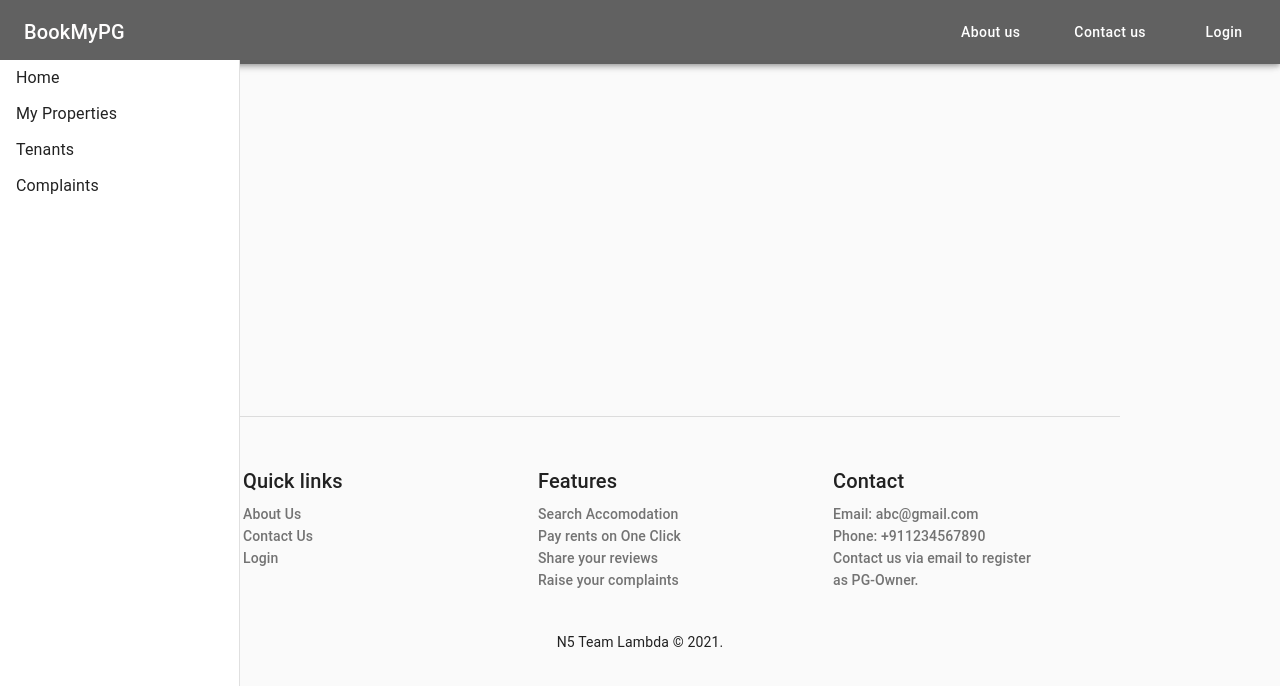
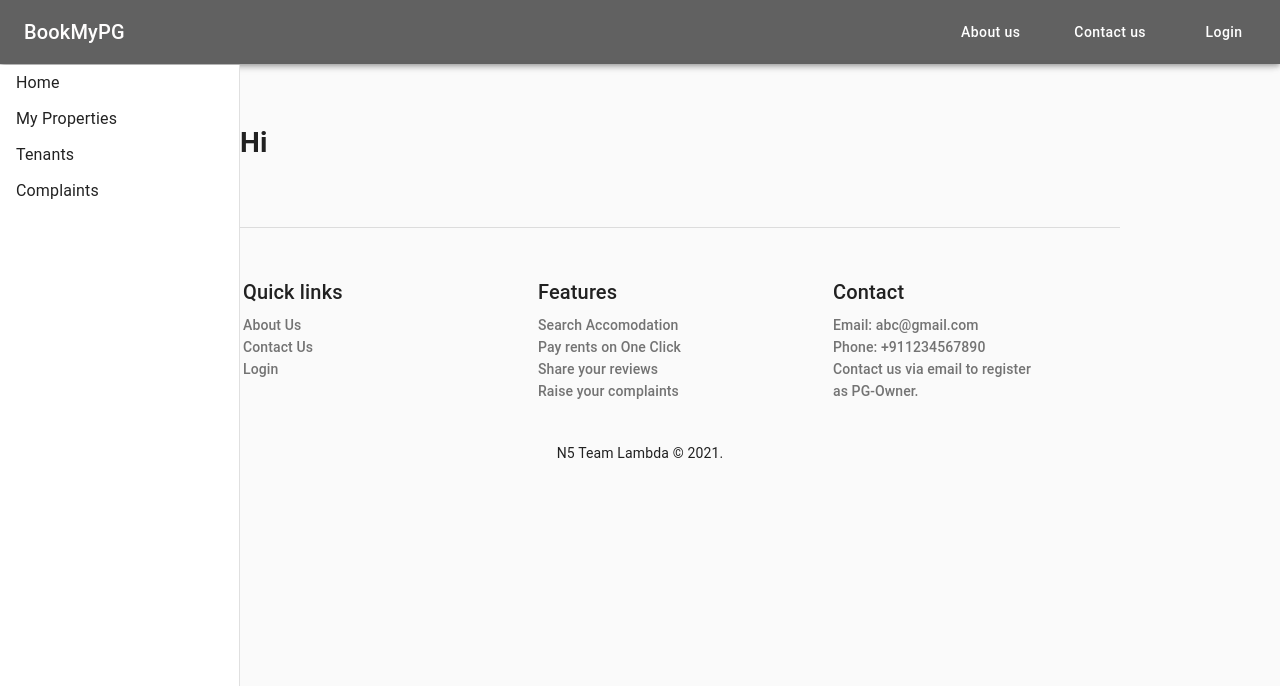
Before and after one commit to pesto-students/n5-lambda-bookmypg-fe-n5-lambda, a React (Create React App) app: page /ownerhomepage in a window 1280 px wide. Shown: the top 686 px of the page. Built offline with nearby package versions, Linux system fonts and the light colour scheme.

Commit message:
Update design issue for Homepage sidedrawer

```diff
--- a/src/owner/components/content.js
+++ b/src/owner/components/content.js
@@ -1,88 +1,30 @@
-import React, { useEffect } from "react";
-import { connect } from "react-redux";
-import Button from "@material-ui/core/Button";
-import Card from "@material-ui/core/Card";
-import CardActions from "@material-ui/core/CardActions";
-import CardContent from "@material-ui/core/CardContent";
-import CardMedia from "@material-ui/core/CardMedia";
-import Grid from "@material-ui/core/Grid";
+import React from "react";
+import ReactDOM from "react-dom";
+import Table from "@material-ui/core/Table/Table";
+import TableHead from "@material-ui/core/TableHead/TableHead";
+import TableRow from "@material-ui/core/TableRow/TableRow";
+import TableCell from "@material-ui/core/TableCell/TableCell";
+import TableBody from "@material-ui/core/TableBody/TableBody";
+import Paper from "@material-ui/core/Paper/Paper";
+import ResponsiveDrawer from "./responsivedrawer";
+import Grid from "@material-ui/core/Grid/Grid";
+import Link from "@material-ui/core/Link";
+import TablePagination from "@material-ui/core/TablePagination";
+import Switch from "@material-ui/core/Switch";
 import Typography from "@material-ui/core/Typography";
-import { makeStyles } from "@material-ui/core/styles";
-import Container from "@material-ui/core/Container";
-import Sidedrawer from "./sidedrawer";
+import TextField from "@material-ui/core/TextField";
+import {
+  MuiPickersUtilsProvider,
+  KeyboardDatePicker,
+} from "@material-ui/pickers";
+import DateFnsUtils from "@date-io/date-fns";
 
-import { useHistory } from "react-router-dom";
-
-const useStylesselect = makeStyles((theme) => ({
-  formControl: {
-    margin: theme.spacing(2),
-    minWidth: "80%",
-  },
-  selectEmpty: {
-    marginTop: theme.spacing(2),
-  },
-}));
-
-const useStyles = makeStyles((theme) => ({
-  icon: {
-    marginRight: theme.spacing(2),
-  },
-  heroContent: {
-    backgroundColor: theme.palette.background.paper,
-    padding: theme.spacing(6, 0, 4),
-    paddingTop: "100px",
-    maxWidth: "600px",
-  },
-  heroButtons: {
-    marginTop: theme.spacing(4),
-  },
-  cardGrid: {
-    paddingTop: theme.spacing(8),
-    paddingBottom: theme.spacing(8),
-    maxWidth: "1400px",
-  },
-  card: {
-    height: "100%",
-    display: "flex",
-    flexDirection: "column",
-  },
-  cardMedia: {
-    paddingTop: "56.25%", // 16:9
-  },
-  cardContent: {
-    flexGrow: 1,
-  },
-  footer: {
-    backgroundColor: theme.palette.background.paper,
-    padding: theme.spacing(6),
-  },
-  topPadding: {
-    marginTop: "80px",
-  },
-}));
-
-export default function Album(props) {
-  const classes = useStyles();
-
-  const classesselect = useStylesselect();
-
-  const [location, setLocation] = React.useState("");
-  const history = useHistory();
-
-  const handleChange = (event) => {
-    setLocation(event.target.value);
-    history.push("/propertylist");
-  };
+export default function Tablefile() {
   return (
-    <React.Fragment>
-      <Sidedrawer />
-      <Container className={classes.cardGrid} maxWidth="md">
-        <Grid container spacing={4} className={classes.topPadding}>
-          <Grid item xs={12} sm={6}>
-            <p>Hi</p>
-          </Grid>
-        </Grid>
-      </Container>
-    </React.Fragment>
+    <div className="Table">
+      <ResponsiveDrawer>
+        <h1>Hi</h1>
+      </ResponsiveDrawer>
+    </div>
   );
 }
```
